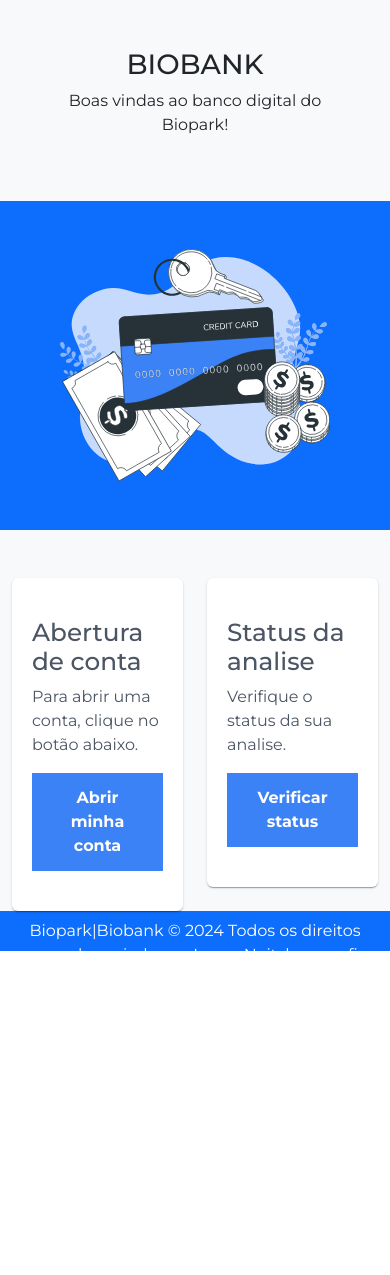
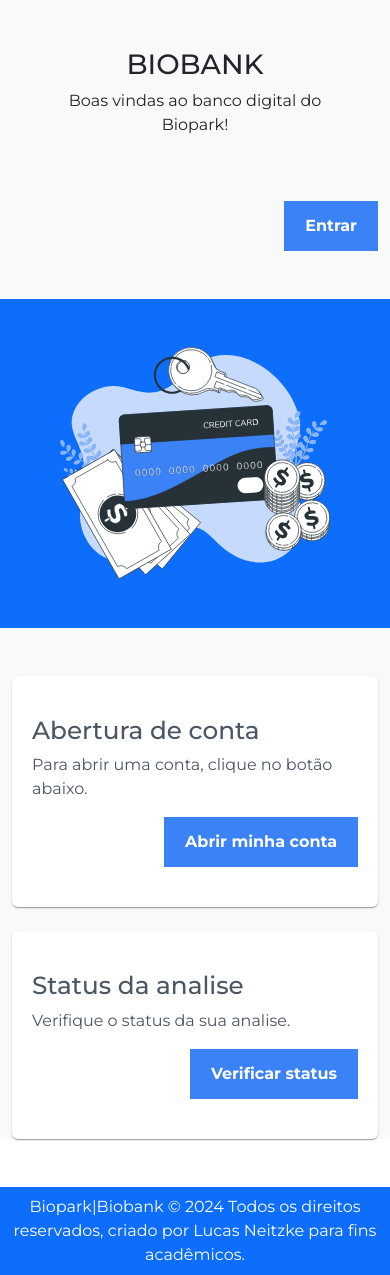
Before and after one commit to lukas13on/onboarding-bank, a Next.js app: page / in a window 390 px wide. Before the commit the page ends 991 px from the top, so only its background shows below. Built offline with nearby package versions, Linux system fonts and the light colour scheme.

Commit message:
Ajustes responsividade

```diff
--- a/src/components/widget/home/HomeWidget.tsx
+++ b/src/components/widget/home/HomeWidget.tsx
@@ -1,5 +1,6 @@
 "use client";
 
+import useURLS from "@/utils/useURLS";
 import VectorHome from "@/vectors/home/VectorHome";
 import { useRouter } from "next/navigation";
 import { Button } from "primereact/button";
@@ -7,17 +8,28 @@ import { Card } from "primereact/card";
 import { Col, Row } from "reactstrap";
 
 export default function HomeWidget() {
+  const ACCOUNT_MENAGEMENT_URL = useURLS("ACCOUNT_MENAGEMENT_URL");
   const router = useRouter();
   return (
     <>
       <div className="bg-light">
         <section className="container">
           <Row>
-            <Col xs={12}>
+            <Col></Col>
+            <Col xs={12} md>
               <div className="text-center p-5">
                 <h1>BIOBANK</h1>
                 <p>Boas vindas ao banco digital do Biopark!</p>
               </div>
+            </Col>
+            <Col className="my-auto pb-5 pb-md-0">
+              <Row>
+                <Col xs="auto" className="ms-auto">
+                <Button label="Entrar" onClick={()=>{
+                  window.location.href = ACCOUNT_MENAGEMENT_URL;
+                }} />
+                </Col>
+              </Row>
             </Col>
           </Row>
         </section>
@@ -26,9 +38,9 @@ export default function HomeWidget() {
           <VectorHome />
           </div>
         </section>
-        <section className="container">
+        <section className="container mb-5">
           <Row>
-            <Col>
+            <Col xs={12} md={6} className="mb-4 mb-md-0">
               <Card>
                 <h2>Abertura de conta</h2>
                 <p>Para abrir uma conta, clique no botão abaixo.</p>
@@ -40,7 +52,7 @@ export default function HomeWidget() {
                 </div>
               </Card>
             </Col>
-            <Col>
+            <Col xs={12} md={6}>
               <Card>
                 <h2>Status da analise</h2>
                 <p>Verifique o status da sua analise.</p>
--- a/src/styles/globals.scss
+++ b/src/styles/globals.scss
@@ -10,7 +10,3 @@ body {
 .svg-home{
   max-width: 500px;
 }
-
-.footer-layout{
-  height: 40px;
-}
--- /dev/null
+++ b/src/utils/useURLS.ts
@@ -0,0 +1,13 @@
+type useURLSProps = "ACCOUNT_MENAGEMENT_URL";
+
+/**
+ * Suportado: ACCOUNT_MENAGEMENT_URL.
+ * @param props
+ * @returns
+ */
+export default function useURLS(props: useURLSProps) {
+  const URLS = {
+    ACCOUNT_MENAGEMENT_URL: "http://localhost:3000",
+  };
+  return URLS[props];
+}
```
Also changed, not shown: src/components/widget/register/RegisterWidget.tsx (+41 -3 lines), src/components/widget/status/StatusWidget.tsx (+16 -3 lines).
